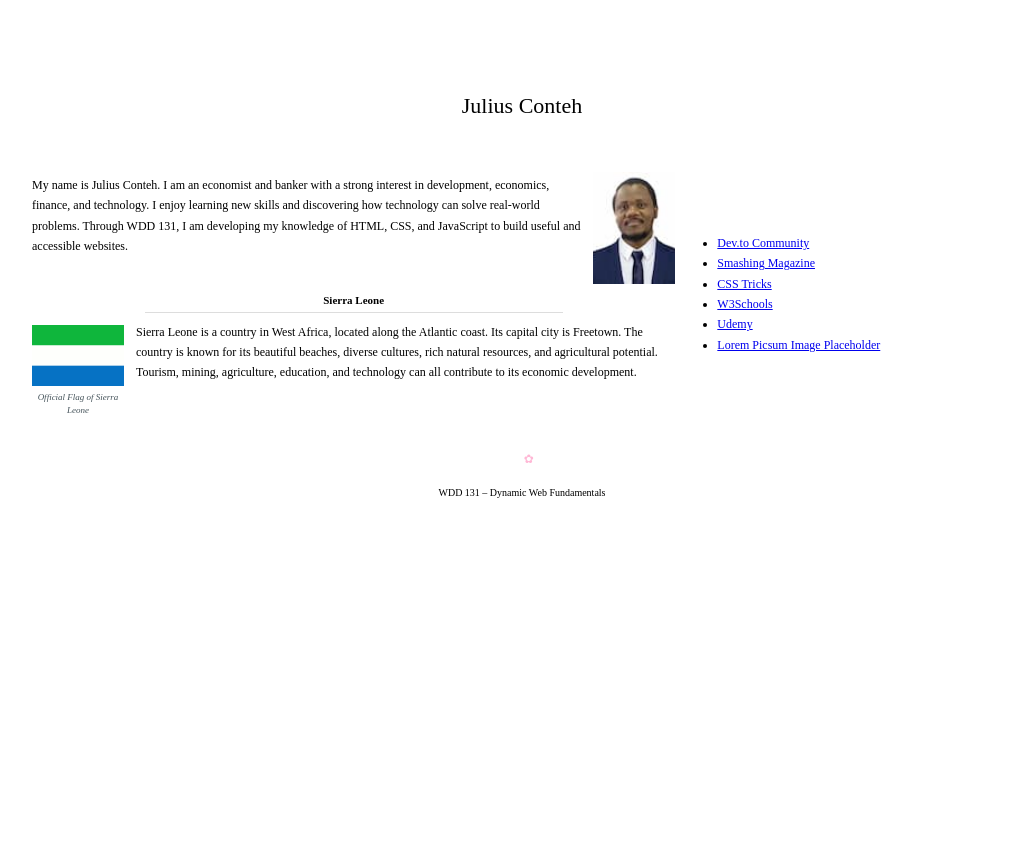
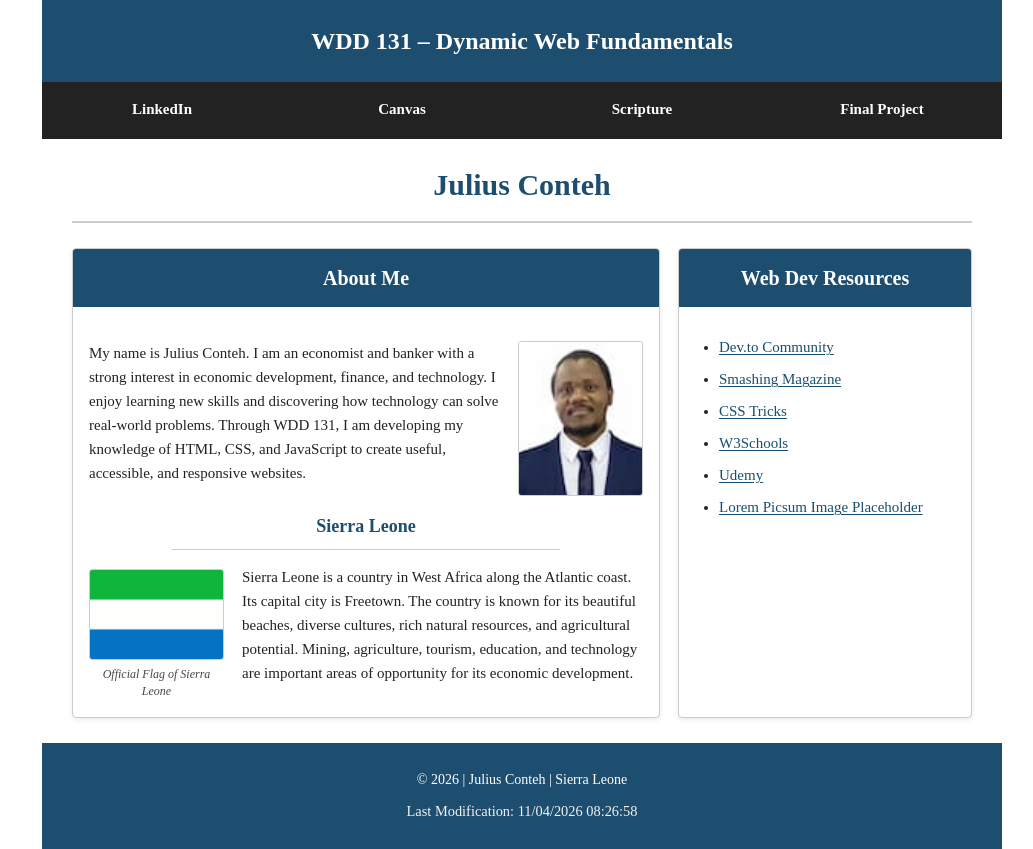
Before and after one commit to julius211994/wdd131, a plain HTML site: page index.html in a window 1280 px wide. Shown: the whole page, without its empty margins (118-1151 px from the left). Before the commit the page ends 800 px from the top, so only its background shows below. Drawn offline with Linux system fonts and the light colour scheme.

Commit message:
added date and time to the footer in html

````diff
--- a/index.html
+++ b/index.html
@@ -2,152 +2,102 @@
 <html lang="en">
 
 <head>
-    <!-- Required document metadata -->
     <meta charset="UTF-8">
     <meta name="viewport" content="width=device-width, initial-scale=1.0">
 
     <meta name="description"
-        content="WDD 131 – Dynamic Web Fundamentals home page for Julius Conteh, featuring personal information, Sierra Leone, web development resources, and learning activities.">
+        content="WDD 131 – Dynamic Web Fundamentals home page for Julius Conteh. Learn about my background, Sierra Leone, and useful web development resources.">
 
     <meta name="author" content="Julius Conteh">
 
-    <!-- Required page title -->
     <title>WDD 131 – Dynamic Web Fundamentals – Julius Conteh</title>
 
     <!-- Google Fonts -->
     <link rel="preconnect" href="https://fonts.googleapis.com">
     <link rel="preconnect" href="https://fonts.gstatic.com" crossorigin>
-
     <link
-        href="https://fonts.googleapis.com/css2?family=Open+Sans:wght@400;500;600;700&family=Roboto+Slab:wght@500;600;700&display=swap"
+        href="https://fonts.googleapis.com/css2?family=Roboto:wght@400;500;600;700&family=Roboto+Slab:wght@500;600;700&display=swap"
         rel="stylesheet">
 
-    <!-- External CSS -->
+    <!-- External stylesheet -->
     <link rel="stylesheet" href="styles/base.css">
 
-    <!-- Required JavaScript reference in the head with defer -->
+    <!-- Required JavaScript file -->
     <script src="scripts/getdates.js" defer></script>
-
 </head>
 
 <body>
 
-    <!-- =================================
-         HEADER
-         ================================= -->
+    <header>
+        <span id="course-title">WDD 131 – Dynamic Web Fundamentals</span>
 
-    <header>
+        <nav aria-label="Main navigation">
+            <a href="https://www.linkedin.com/" target="_blank" rel="noopener noreferrer">LinkedIn</a>
 
-        <!-- Required course heading -->
-        <span id="course-title">
-            WDD 131 – Dynamic Web Fundamentals
-        </span>
+            <a href="https://byupw.instructure.com/" target="_blank" rel="noopener noreferrer">Canvas</a>
 
-        <!-- Required navigation links -->
-        <nav aria-label="Main navigation">
+            <a href="https://www.churchofjesuschrist.org/study/scriptures" target="_blank"
+                rel="noopener noreferrer">Scripture</a>
 
-            <a href="https://www.linkedin.com/" target="_blank" rel="noopener noreferrer">
-                LinkedIn
-            </a>
-
-            <a href="https://byupw.instructure.com/" target="_blank" rel="noopener noreferrer">
-                Canvas
-            </a>
-
-            <a href="https://www.churchofjesuschrist.org/study/scriptures" target="_blank" rel="noopener noreferrer">
-                Scripture
-            </a>
-
-            <a href="final-project/">
-                Final Project
-            </a>
-
+            <a href="final-project/">Final Project</a>
         </nav>
-
     </header>
 
-
-    <!-- =================================
-         MAIN CONTENT
-         ================================= -->
-
     <main>
-
-        <!-- Required main heading -->
         <h1>Julius Conteh</h1>
 
         <div class="content-layout">
 
-            <!-- FIRST SECTION: ABOUT ME -->
-
+            <!-- About Me Card -->
             <section class="card about-card">
-
                 <h2>About Me</h2>
 
                 <div class="about-introduction">
-
                     <p>
                         My name is Julius Conteh. I am an economist and banker
-                        with a strong interest in development, economics,
-                        finance, and technology. I enjoy learning new skills
-                        and discovering how technology can solve real-world
+                        with a strong interest in economic development, finance,
+                        and technology. I enjoy learning new skills and
+                        discovering how technology can solve real-world
                         problems. Through WDD 131, I am developing my knowledge
-                        of HTML, CSS, and JavaScript to build useful and
-                        accessible websites.
+                        of HTML, CSS, and JavaScript to create useful,
+                        accessible, and responsive websites.
                     </p>
 
-                    <!-- Local personal image -->
-                    <img class="portrait" src="images/julius.jpg" alt="Portrait of Julius Conteh" width="120"
-                        height="150">
-
+                    <img class="portrait" src="images/julius.jpg" alt="Portrait of Julius Conteh" width="150"
+                        height="180">
                 </div>
 
-
-                <!-- Country information -->
-
                 <div class="country-section">
-
                     <h3>Sierra Leone</h3>
 
                     <div class="country-content">
-
                         <figure>
-
-                            <!-- Local Sierra Leone flag image -->
                             <img src="images/sierra-leone-flag.png" alt="National flag of Sierra Leone" width="160"
                                 height="96">
 
                             <figcaption>
                                 Official Flag of Sierra Leone
                             </figcaption>
-
                         </figure>
 
                         <p>
-                            Sierra Leone is a country in West Africa, located
-                            along the Atlantic coast. Its capital city is
-                            Freetown. The country is known for its beautiful
-                            beaches, diverse cultures, rich natural resources,
-                            and agricultural potential. Tourism, mining,
-                            agriculture, education, and technology can all
-                            contribute to its economic development.
+                            Sierra Leone is a country in West Africa along
+                            the Atlantic coast. Its capital city is Freetown.
+                            The country is known for its beautiful beaches,
+                            diverse cultures, rich natural resources, and
+                            agricultural potential. Mining, agriculture,
+                            tourism, education, and technology are important
+                            areas of opportunity for its economic development.
                         </p>
-
                     </div>
-
                 </div>
-
             </section>
 
-
-            <!-- SECOND SECTION: WEB DEVELOPMENT RESOURCES -->
-
+            <!-- Web Development Resources Card -->
             <section class="card resources-card">
-
                 <h2>Web Dev Resources</h2>
 
                 <ul>
-
                     <li>
                         <a href="https://dev.to/" target="_blank" rel="noopener noreferrer">
                             Dev.to Community
@@ -183,42 +133,17 @@
                             Lorem Picsum Image Placeholder
                         </a>
                     </li>
-
                 </ul>
-
             </section>
 
         </div>
-
     </main>
 
 
-    <!-- =================================
-         FOOTER
-         ================================= -->
-
     <footer>
-
-        <!-- First required paragraph: copyright information -->
-
-        <p>
-            &copy;<span id="currentyear"></span>
-            Julius Conteh
-            <span class="flower" aria-hidden="true">✿</span>
-            Sierra Leone
-        </p>
-
-
-        <!-- Second required paragraph: last modified date -->
-
+        <p>&copy; <span id="currentyear"></span> | Julius Conteh | Sierra Leone</p>
         <p id="lastModified"></p>
-
     </footer>
-
-
-    <p class="page-caption">
-        WDD 131 – Dynamic Web Fundamentals
-    </p>
 
 </body>
 
--- a/scripts/getdates.js
+++ b/scripts/getdates.js
@@ -1,21 +1,12 @@
-```javascript
-// =========================================
 // WDD 131 – Dynamic Web Fundamentals
 // Author: Julius Conteh
-// =========================================
 
+// Display the current copyright year
+const currentYear = new Date().getFullYear();
+document.querySelector("#currentyear").textContent = currentYear;
 
-// Get the current year.
-
-const currentYear = new Date().getFullYear();
-
-document.getElementById("currentyear").textContent = currentYear;
-
-
-// Get the document's last modified date.
-
+// Display the date and time the document was last modified
 const lastModified = document.lastModified;
 
-document.getElementById("lastModified").textContent =
-    `Last Modification: ${ lastModified } `;
-```
+document.querySelector("#lastModified").textContent =
+    `Last Modification: ${lastModified} `;
--- a/styles/base.css
+++ b/styles/base.css
@@ -1,86 +1,78 @@
-```css
-/* =====================================================
+/* ============================================
    WDD 131 – Dynamic Web Fundamentals
    Author: Julius Conteh
-   Assignment: W01 Home Page
-   ===================================================== */
+   W01 Home Page
+   ============================================ */
 
 
-/* =====================================================
-   1. CSS VARIABLES
-   ===================================================== */
+/* CSS variables */
 
 :root {
-    --primary-color: #204f70;
-    --navigation-color: #303030;
-    --accent-color: #f4d35e;
+    --primary-color: #1d4e70;
+    --navigation-color: #222222;
+    --accent-color: #f2f2f2;
     --background-color: #ffffff;
-    --card-background: #ffffff;
-    --text-color: #252525;
-    --border-color: #c5c5c5;
-    --footer-color: #204f70;
-
-    --heading-font: "Roboto Slab", Georgia, serif;
-    --body-font: "Open Sans", Arial, sans-serif;
+    --text-color: #222222;
+    --border-color: #cccccc;
+    --footer-color: #1d4e70;
 }
 
 
-/* =====================================================
-   2. GENERAL STYLES
-   ===================================================== */
+/* General page styles */
 
 * {
     box-sizing: border-box;
 }
 
 body {
+    max-width: 1000px;
     margin: 0 auto;
     padding: 0 20px;
 
-    max-width: 1200px;
+    color: var(--text-color);
+    background-color: var(--background-color);
 
     font-family: var(--body-font);
-    font-size: 12px;
-    line-height: 1.7;
-
-    color: var(--text-color);
-    background-color: var(--background-color);
+    font-size: 15px;
+    line-height: 1.6;
 }
 
 
-/* =====================================================
-   3. HEADER
-   ===================================================== */
+/* ============================================
+   HEADER
+   ============================================ */
 
 header {
     margin: 0;
     color: #ffffff;
 }
 
-/* Required: Course title must display as a block. */
+
+/* Course title */
 
 #course-title {
     display: block;
 
-    padding: 9px 10px;
+    padding: 15px 12px;
 
     background-color: var(--primary-color);
 
+    color: #ffffff;
+
     font-family: var(--heading-font);
-    font-size: 15px;
-    font-weight: 500;
+    font-size: 23px;
+    font-weight: 600;
 
     text-align: center;
 }
 
 
-/* =====================================================
-   4. NAVIGATION - CSS FLEXBOX
-   ===================================================== */
+/* ============================================
+   NAVIGATION
+   ============================================ */
 
 nav {
     display: flex;
-
     justify-content: space-around;
     align-items: stretch;
 
@@ -91,24 +83,22 @@ nav a {
     flex: 1;
 
     display: flex;
-
     justify-content: center;
     align-items: center;
 
-    min-height: 32px;
-    padding: 5px 8px;
+    min-height: 45px;
+    padding: 10px 12px;
 
     color: #ffffff;
 
-    text-decoration: none;
-    text-align: center;
-
-    font-size: 11px;
+    font-size: 15px;
     font-weight: 500;
 
+    text-align: center;
+    text-decoration: none;
+
     /* Reserve border space to prevent layout shifts. */
-
-    border-bottom: 2px solid transparent;
+    border-bottom: 3px solid transparent;
 
     transition:
         background-color 0.2s ease,
@@ -121,75 +111,68 @@ nav a {
 
 nav a:hover {
     color: #17252a;
-
     background-color: var(--accent-color);
-
     border-bottom-color: #086b68;
 }
 
 
-/* Keyboard accessibility */
+/* Keyboard navigation */
 
 nav a:focus-visible {
     outline: 2px solid var(--accent-color);
-    outline-offset: -3px;
+    outline-offset: -4px;
 }
 
 
-/* =====================================================
-   5. MAIN CONTENT - CENTERED AND LIMITED WIDTH
-   ===================================================== */
+/* ============================================
+   MAIN CONTENT
+   ============================================ */
 
 main {
-    max-width: 1000px;
-
-    margin: 15px auto 12px;
+    max-width: 900px;
+    margin: 22px auto;
 }
 
 
-/* Main page heading */
+/* Main heading */
 
 h1 {
-    margin: 0 0 12px;
+    margin: 0 0 20px;
 
     color: var(--text-color);
 
     font-family: var(--heading-font);
-    font-size: 22px;
-    font-weight: 500;
+    font-size: 30px;
+    font-weight: 600;
 
-    line-height: 1.4;
     text-align: center;
 }
 
 
-/* =====================================================
-   6. MAIN CARDS - CSS GRID
-   ===================================================== */
+/* ============================================
+   CARD GRID
+   ============================================ */
 
 .content-layout {
     display: grid;
 
     grid-template-columns: minmax(0, 2fr) minmax(0, 1fr);
 
-    gap: 5px;
-
+    gap: 18px;
     align-items: stretch;
 }
 
 
-/* =====================================================
-   7. CARD DESIGN
-   ===================================================== */
+/* Card appearance */
 
 .card {
     min-width: 0;
     overflow: hidden;
 
-    background-color: var(--card-background);
+    background-color: #ffffff;
 
     border: 1px solid var(--border-color);
-    border-radius: 6px;
+    border-radius: 5px;
 }
 
 
@@ -197,39 +180,36 @@ h1 {
 
 .card h2 {
     margin: 0;
-
-    padding: 5px 8px;
+    padding: 10px;
 
     color: #ffffff;
     background-color: var(--primary-color);
 
     font-family: var(--heading-font);
-    font-size: 11px;
+    font-size: 19px;
     font-weight: 600;
 
-    line-height: 1.6;
     text-align: center;
 }
 
 
-/* =====================================================
-   8. ABOUT ME SECTION
-   ===================================================== */
+/* ============================================
+   ABOUT ME
+   ============================================ */
 
 .about-introduction {
     display: grid;
 
-    grid-template-columns: minmax(0, 1fr) 82px;
+    grid-template-columns: minmax(0, 1fr) 125px;
 
-    gap: 12px;
-
+    gap: 18px;
     align-items: start;
 
-    padding: 11px 10px 0;
+    padding: 16px;
 }
 
 .about-introduction p {
-    margin: 3px 0 0;
+    margin: 0;
 }
 
 
@@ -238,63 +218,62 @@ h1 {
 .portrait {
     display: block;
 
-    width: 82px;
-    height: 112px;
+    width: 125px;
+    height: 155px;
 
     object-fit: cover;
     object-position: center top;
 
     border: 1px solid var(--border-color);
+    border-radius: 2px;
 }
 
 
-/* =====================================================
-   9. SIERRA LEONE SECTION
-   ===================================================== */
+/* ============================================
+   COUNTRY INFORMATION
+   ============================================ */
 
 .country-section {
-    margin: 7px 10px 10px;
+    margin: 0 16px 18px;
 }
 
 
 /* Country heading */
 
 .country-section h3 {
-    max-width: 65%;
+    width: 70%;
 
-    margin: 0 auto 9px;
+    margin: 0 auto 15px;
+    padding-bottom: 5px;
 
-    padding-bottom: 2px;
-
-    border-bottom: 1px solid #dddddd;
+    border-bottom: 1px solid #d6d6d6;
 
     font-family: var(--heading-font);
-    font-size: 11px;
+    font-size: 18px;
     font-weight: 600;
 
     text-align: center;
 }
 
 
-/* Country information layout */
+/* Flag and country description */
 
 .country-content {
     display: grid;
 
-    grid-template-columns: 92px minmax(0, 1fr);
+    grid-template-columns: 135px minmax(0, 1fr);
 
-    gap: 12px;
-
+    gap: 18px;
     align-items: start;
 }
 
 
-/* Country flag */
+/* Flag figure */
 
 .country-content figure {
     margin: 0;
 
-    padding-top: 3px;
+    padding-top: 4px;
 
     text-align: center;
 }
@@ -302,7 +281,7 @@ h1 {
 .country-content img {
     display: block;
 
-    width: 92px;
+    width: 135px;
     height: auto;
 
     margin: 0 auto;
@@ -314,14 +293,13 @@ h1 {
 /* Flag caption */
 
 .country-content figcaption {
-    margin-top: 5px;
+    margin-top: 6px;
 
-    color: #46545b;
+    color: #454545;
 
-    font-size: 9px;
+    font-size: 12px;
     font-style: italic;
-
-    line-height: 1.5;
+    line-height: 1.4;
 }
 
 
@@ -332,29 +310,27 @@ h1 {
 }
 
 
-/* =====================================================
-   10. WEB DEVELOPMENT RESOURCES
-   ===================================================== */
+/* ============================================
+   WEB DEVELOPMENT RESOURCES
+   ============================================ */
 
 .resources-card ul {
-    margin: 72px 10px 20px;
-
-    padding-left: 17px;
+    margin: 28px 18px;
+    padding-left: 22px;
 }
 
 .resources-card li {
-    padding-left: 0;
-
-    line-height: 1.7;
+    margin-bottom: 8px;
+    line-height: 1.6;
 }
 
 
 /* Resource links */
 
 .resources-card a {
-    color: #0000ee;
-
+    color: #0645ad;
     text-decoration: underline;
+    text-underline-offset: 2px;
 }
 
 .resources-card a:hover {
@@ -363,124 +339,101 @@ h1 {
 
 .resources-card a:focus-visible {
     outline: 2px solid #086b68;
-    outline-offset: 2px;
+    outline-offset: 3px;
 }
 
 
-/* =====================================================
-   11. FOOTER
-   ===================================================== */
+/* ============================================
+   FOOTER
+   ============================================ */
 
 footer {
-    margin-top: 10px;
-
-    padding: 8px 10px;
+    margin-top: 24px;
+    padding: 15px 12px;
 
     color: #ffffff;
     background-color: var(--footer-color);
 
     text-align: center;
-
-    font-size: 10px;
-    line-height: 1.6;
+    font-size: 14px;
 }
 
 footer p {
-    margin: 2px 0;
+    margin: 4px 0;
 }
 
-
-/* Decorative flower */
-
-.flower {
-    color: #ffb7d5;
-
+#lastModified {
+    color: #ffffff;
     font-size: 12px;
 }
 
 
-/* Last modified date */
+/* ============================================
+   TABLET RESPONSIVE DESIGN
+   ============================================ */
 
-#lastModified {
-    color: #fff176;
-
-    font-size: 9px;
-}
-
-
-/* Caption below footer */
-
-.page-caption {
-    margin: 5px 0 10px;
-
-    color: var(--primary-color);
-
-    font-size: 10px;
-    text-align: center;
-}
-
-
-/* =====================================================
-   12. TABLET RESPONSIVE DESIGN
-   ===================================================== */
-
-@media screen and (max-width: 700px) {
+@media screen and (max-width: 760px) {
 
     body {
-        padding: 0 12px;
+        padding: 0 14px;
+    }
+
+    main {
+        margin: 18px auto;
     }
 
     .content-layout {
         grid-template-columns: minmax(0, 1.7fr) minmax(0, 1fr);
-
-        gap: 8px;
+        gap: 12px;
     }
 
     .about-introduction {
-        grid-template-columns: minmax(0, 1fr) 75px;
-
-        gap: 8px;
+        grid-template-columns: minmax(0, 1fr) 100px;
+        gap: 12px;
+        padding: 12px;
     }
 
     .portrait {
-        width: 75px;
-        height: 100px;
+        width: 100px;
+        height: 125px;
+    }
+
+    .country-section {
+        margin-right: 12px;
+        margin-left: 12px;
     }
 
     .country-content {
-        grid-template-columns: 80px minmax(0, 1fr);
-
-        gap: 8px;
+        grid-template-columns: 105px minmax(0, 1fr);
+        gap: 12px;
     }
 
     .country-content img {
-        width: 80px;
+        width: 105px;
     }
 
     .resources-card ul {
-        margin-top: 45px;
+        margin: 20px 12px;
+        padding-left: 20px;
     }
 }
 
 
-/* =====================================================
-   13. MOBILE RESPONSIVE DESIGN
-   ===================================================== */
+/* ============================================
+   MOBILE RESPONSIVE DESIGN
+   ============================================ */
 
-@media screen and (max-width: 520px) {
+@media screen and (max-width: 560px) {
 
     body {
         padding: 0 10px;
-
-        font-size: 12px;
+        font-size: 14px;
     }
 
     #course-title {
-        font-size: 14px;
+        padding: 12px 8px;
+        font-size: 18px;
     }
-
-
-    /* Mobile navigation */
 
     nav {
         flex-wrap: wrap;
@@ -488,33 +441,33 @@ footer p {
 
     nav a {
         flex: 1 1 50%;
-
-        min-height: 38px;
+        min-height: 42px;
+        padding: 8px;
+        font-size: 14px;
     }
 
-
-    /* Main heading */
+    main {
+        margin: 18px auto;
+    }
 
     h1 {
-        font-size: 21px;
+        margin-bottom: 15px;
+        font-size: 26px;
     }
-
-
-    /* Stack cards vertically */
 
     .content-layout {
         grid-template-columns: minmax(0, 1fr);
-
-        gap: 12px;
+        gap: 18px;
     }
 
-
-    /* About Me */
+    .card h2 {
+        font-size: 18px;
+    }
 
     .about-introduction {
         grid-template-columns: minmax(0, 1fr) 90px;
-
         gap: 12px;
+        padding: 12px;
     }
 
     .portrait {
@@ -522,12 +475,17 @@ footer p {
         height: 115px;
     }
 
+    .country-section {
+        margin: 0 12px 14px;
+    }
 
-    /* Country section */
+    .country-section h3 {
+        width: 85%;
+        font-size: 17px;
+    }
 
     .country-content {
         grid-template-columns: 100px minmax(0, 1fr);
-
         gap: 12px;
     }
 
@@ -535,30 +493,161 @@ footer p {
         width: 100px;
     }
 
-    .country-section h3 {
-        max-width: 80%;
+    .country-content figcaption {
+        font-size: 11px;
     }
 
-
-    /* Resources */
-
     .resources-card ul {
-        margin: 15px 12px 20px;
+        margin: 18px 16px 22px;
     }
 
+    footer {
+        margin-top: 18px;
+        padding: 12px 8px;
+        font-size: 13px;
+    }
 }
 
 
-/* =====================================================
-   14. REDUCED MOTION ACCESSIBILITY
-   ===================================================== */
+/* ============================================
+   REDUCED MOTION ACCESSIBILITY
+   ============================================ */
 
 @media (prefers-reduced-motion: reduce) {
 
     nav a {
         transition: none;
     }
-
 }
 
-```
+/* =========================================
+   COLOUR DESIGN — MATCHING THE SAMPLE PAGE
+   ========================================= */
+
+body {
+    background-color: #ffffff;
+    color: #222222;
+}
+
+/* Course title */
+#course-title {
+    display: block;
+    background-color: #1d4e70;
+    color: #ffffff;
+    text-align: center;
+    padding: 22px 15px;
+    font-size: 1.5rem;
+    font-weight: 700;
+}
+
+/* Navigation bar */
+nav {
+    display: flex;
+    justify-content: space-around;
+    align-items: center;
+    background-color: #222222;
+}
+
+nav a {
+    flex: 1;
+    padding: 15px 10px;
+    color: #ffffff;
+    text-align: center;
+    text-decoration: none;
+    font-weight: 600;
+    border-bottom: 3px solid transparent;
+    transition: background-color 0.2s ease, color 0.2s ease;
+}
+
+nav a:hover,
+nav a:focus-visible {
+    background-color: #444444;
+    color: #ffffff;
+    border-bottom-color: #f2f2f2;
+}
+
+/* Main heading */
+main h1 {
+    color: #1d4e70;
+    text-align: center;
+    border-bottom: 2px solid #cccccc;
+    padding-bottom: 12px;
+    margin-bottom: 25px;
+}
+
+/* Content cards */
+.card {
+    background-color: #ffffff;
+    border: 1px solid #cccccc;
+    border-radius: 4px;
+    overflow: hidden;
+    box-shadow: 0 2px 5px rgba(0, 0, 0, 0.08);
+}
+
+/* Card heading bars */
+.card h2 {
+    background-color: #1d4e70;
+    color: #ffffff;
+    text-align: center;
+    padding: 13px 10px;
+    margin: 0 0 18px;
+    font-size: 1.25rem;
+}
+
+/* Country heading */
+.country-section h3 {
+    color: #1d4e70;
+    text-align: center;
+    border-bottom: 1px solid #cccccc;
+    padding-bottom: 8px;
+}
+
+/* Resource links */
+.resources-card a {
+    color: #174f70;
+    font-weight: 500;
+    text-decoration: underline;
+}
+
+.resources-card a:hover,
+.resources-card a:focus-visible {
+    color: #000000;
+    text-decoration-thickness: 2px;
+}
+
+/* Images */
+.portrait,
+.country-content img {
+    border: 1px solid #cccccc;
+    border-radius: 3px;
+}
+
+/* Footer */
+footer {
+    background-color: #1d4e70;
+    color: #ffffff;
+    text-align: center;
+    padding: 18px 12px;
+    margin-top: 25px;
+}
+
+footer p {
+    margin: 8px 0;
+}
+
+#lastModified {
+    color: #f2f2f2;
+    font-size: 0.9rem;
+}
+
+/* Mobile navigation */
+@media screen and (max-width: 560px) {
+    nav {
+        flex-direction: column;
+    }
+
+    nav a {
+        width: 100%;
+        box-sizing: border-box;
+    }
+}
````
